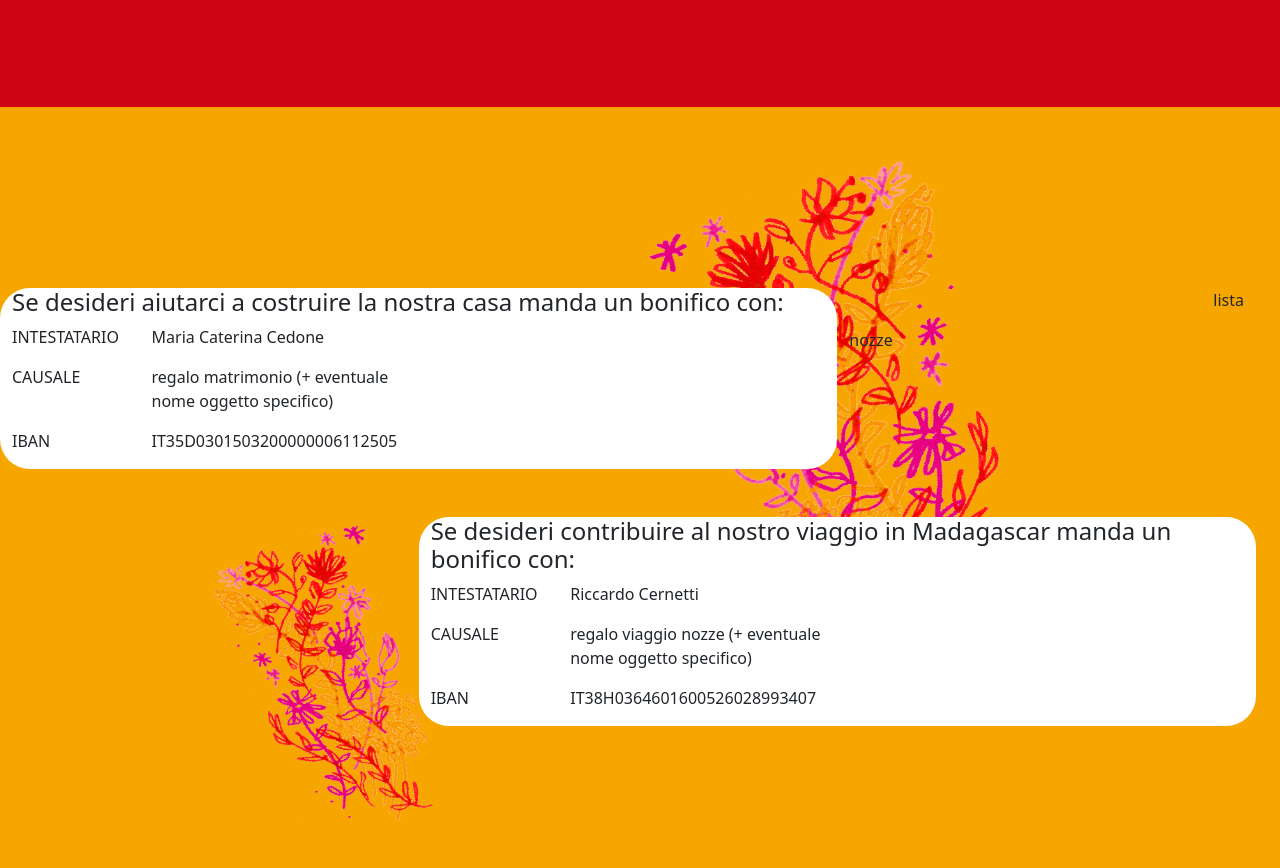
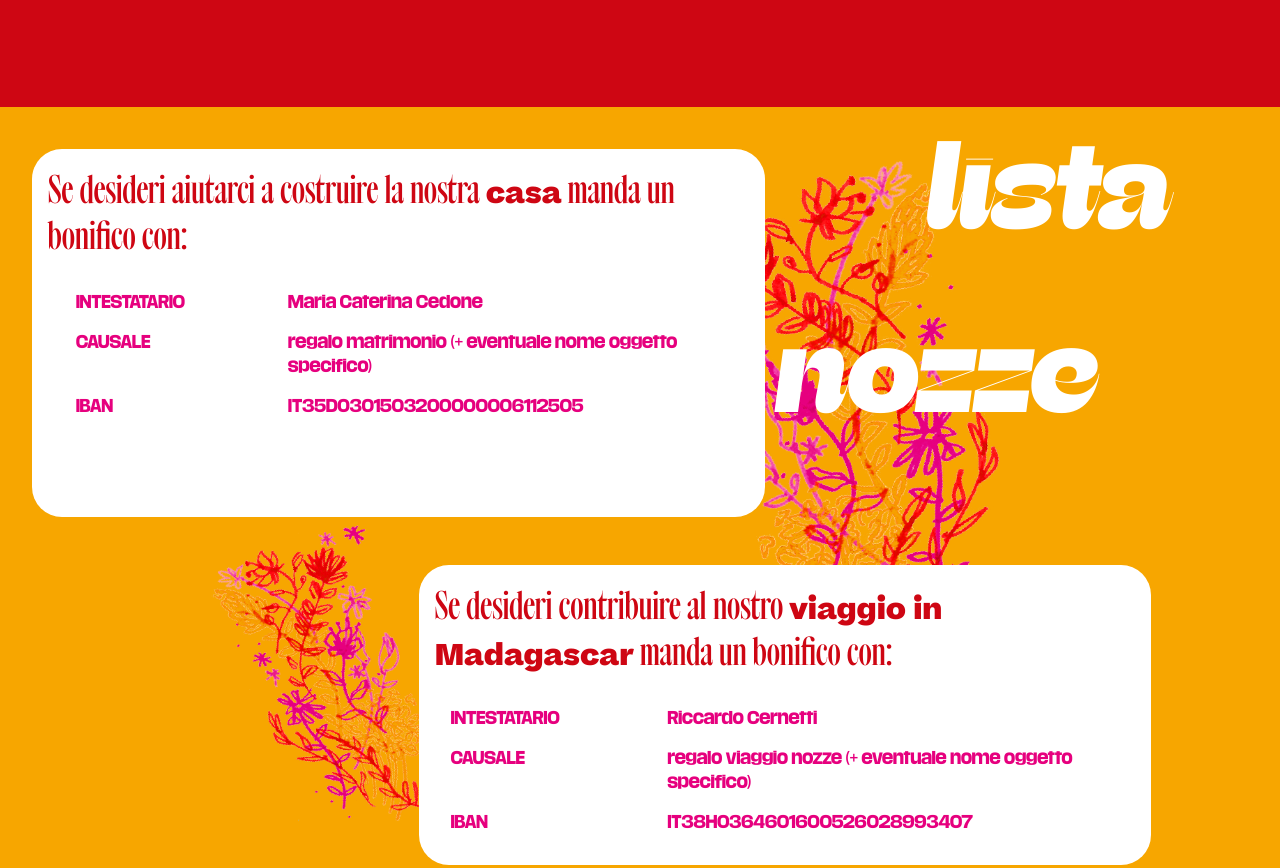
Before and after one commit to andreaefebresm/cateecerne, a plain HTML site: page index.html in a window 1280 px wide. Shown: the part 3893-4761 px from the top of the page. Drawn offline with nearby package versions, Linux system fonts and the light colour scheme; a script that the page names is missing.

```diff
--- a/css/style.css
+++ b/css/style.css
@@ -324,6 +324,7 @@ button {
 .iban {
     background-color: white;
     border-radius: 30px;
+    padding: 1rem;
 }
 #regali {
     height: 100vh;
@@ -429,17 +430,38 @@ section {
    transform: translate(-50%,-50%);
 }
 
-button:hover {
-    background-color: var(--red);
+.tasti-regali:hover, .tasto-balena:hover {
+    background-color: var(--pink);
 }
 
 .centraverticale {
     position: relative;
     top:15%;
 }
-
-
-
+.desideri {
+    font-family: 'stabil_condensedregular', serif;
+    color: var(--red);
+    font-size: 2.4rem;
+    margin-bottom: 2rem;
+}
+#iban1 {
+    margin-left: 2rem;
+}
+.rosalista {
+    color: var(--pink);
+    font-family: 'media_sansbold', sans-serif;
+    font-size: 1rem;
+}
+.rosa {
+    margin-left: 1rem;
+}
+.rosa2 {
+    margin-left: 6rem;
+}
+.des-div {
+    font-family: 'beatriceextrabold';
+    font-size: 1.8rem;
+}
 #tavolo {
     height: 30vh;
     background-image: url(../assets/tavolo.png);
@@ -486,3 +508,7 @@ button:hover {
     color: var(--yellow);
     font-family: 'media_sansbold', sans-serif;
 }
+.listanoz {
+    position: relative;
+    top: -10%;
+}
--- a/index.html
+++ b/index.html
@@ -301,97 +301,97 @@
                <section class="container-fluid d-flex  align-items-center" id="lista">
                     <div class="row">
                         <div class="pb-5 row">
-                            <div class="col-lg-8 iban">
+                            <div class="col-lg-7 iban" id="iban1">
                                 <div class="row">
-                                    <div class="">
-                                        <h4 class="">
-                                            Se desideri aiutarci a costruire la nostra <span>casa</span> manda un bonifico con:
+                                    <div class=>
+                                        <h4 class="desideri">
+                                            Se desideri aiutarci a costruire la nostra <span class="des-div">casa</span> manda un bonifico con:
                                         </h4>
                                     </div>
                                 </div>
-                                <div class="row">
+                                <div class="row rosa">
                                     <div class="col-lg-2">
-                                        <p class="">
+                                        <p class="rosalista">
                                             INTESTATARIO
                                         </p>
                                     </div>
-                                    <div class="col-lg-4">
-                                        <p class="">
+                                    <div class="col-lg-4 rosa2">
+                                        <p class="rosalista ">
                                             Maria Caterina Cedone
                                         </p>
                                     </div>
                                 </div>
-                                <div class="row">
+                                <div class="row rosa">
                                     <div class="col-lg-2">
-                                        <p class="">
+                                        <p class="rosalista">
                                             CAUSALE
                                         </p>
                                     </div>
-                                    <div class="col-lg-4">
-                                        <p class="">
+                                    <div class="col-lg-8 rosa2">
+                                        <p class="rosalista">
                                             regalo matrimonio (+ eventuale nome oggetto specifico)
                                         </p>
                                     </div>
                                 </div>
-                                <div class="row">
+                                <div class="row rosa">
                                     <div class="col-lg-2">
-                                        <p class="">
+                                        <p class="rosalista">
                                             IBAN
                                         </p>
                                     </div>
-                                    <div class="col-lg-4">
-                                        <p class="">
+                                    <div class="col-lg-4 rosa2">
+                                        <p class="rosalista">
                                             IT35D0301503200000006112505
                                         </p>
                                     </div>
                                 </div>
                             </div>
-                            <div class="col-lg-4">
-                              <p class="text-end">lista</p>
-                              <p>nozze</p>
+                            <div class="col-lg-4 listanoz">
+                              <p class="text-end biancogrande list">lista</p>
+                              <p class="biancogrande list">nozze</p>
                             </div>
                         </div>
                         <div class="row">
-                            <div class="col-lg-8 offset-lg-4 iban">
+                            <div class="col-lg-7 offset-lg-4 iban">
                                 <div class="row">
                                     <div class="">
-                                        <h4 class="">
-                                            Se desideri contribuire al nostro viaggio in Madagascar manda un bonifico con:
+                                        <h4 class="desideri">
+                                            Se desideri contribuire al nostro <span class="des-div">viaggio in Madagascar</span> manda un bonifico con:
                                         </h1>
                                     </div>
                                 </div>
                                 <div class="row">
-                                    <div class="col-lg-2">
-                                        <p class="">
+                                    <div class="col-lg-2 rosa">
+                                        <p class="rosalista">
                                             INTESTATARIO
                                         </p>
                                     </div>
-                                    <div class="col-lg-4">
-                                        <p class="">
+                                    <div class="col-lg-4 rosa2">
+                                        <p class="rosalista">
                                             Riccardo Cernetti
                                         </p>
                                     </div>
                                 </div>
                                 <div class="row">
-                                    <div class="col-lg-2">
-                                        <p class="">
+                                    <div class="col-lg-2 rosa">
+                                        <p class="rosalista">
                                             CAUSALE
                                         </p>
                                     </div>
-                                    <div class="col-lg-4">
-                                        <p class="">
+                                    <div class="col-lg-8 rosa2">
+                                        <p class="rosalista">
                                             regalo viaggio nozze (+ eventuale nome oggetto specifico)
                                         </p>
                                     </div>
                                 </div>
                                 <div class="row">
-                                    <div class="col-lg-2">
-                                        <p class="">
+                                    <div class="col-lg-2 rosa">
+                                        <p class="rosalista">
                                             IBAN
                                         </p>
                                     </div>
-                                    <div class="col-lg-4">
-                                        <p class="">
+                                    <div class="col-lg-4 rosa2">
+                                        <p class="rosalista">
                                             IT38H0364601600526028993407
                                         </p>
                                     </div>
```
